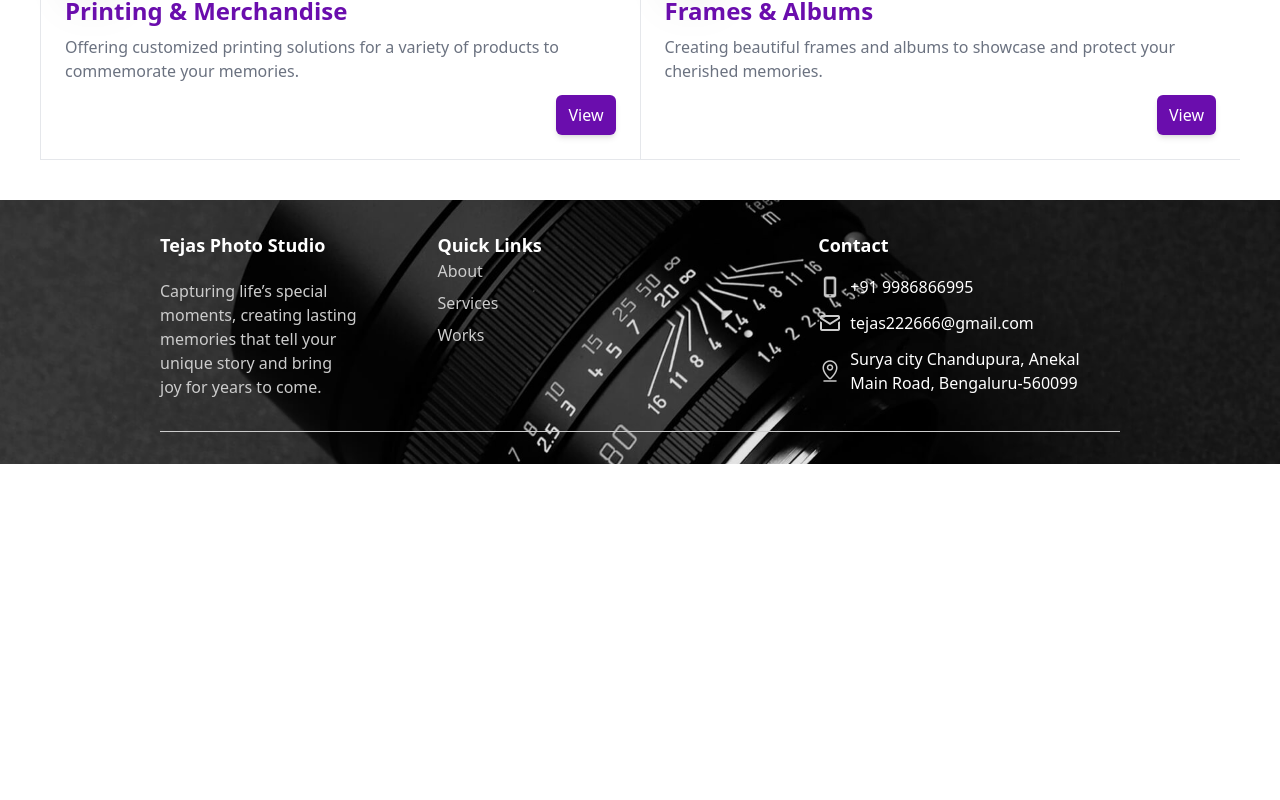
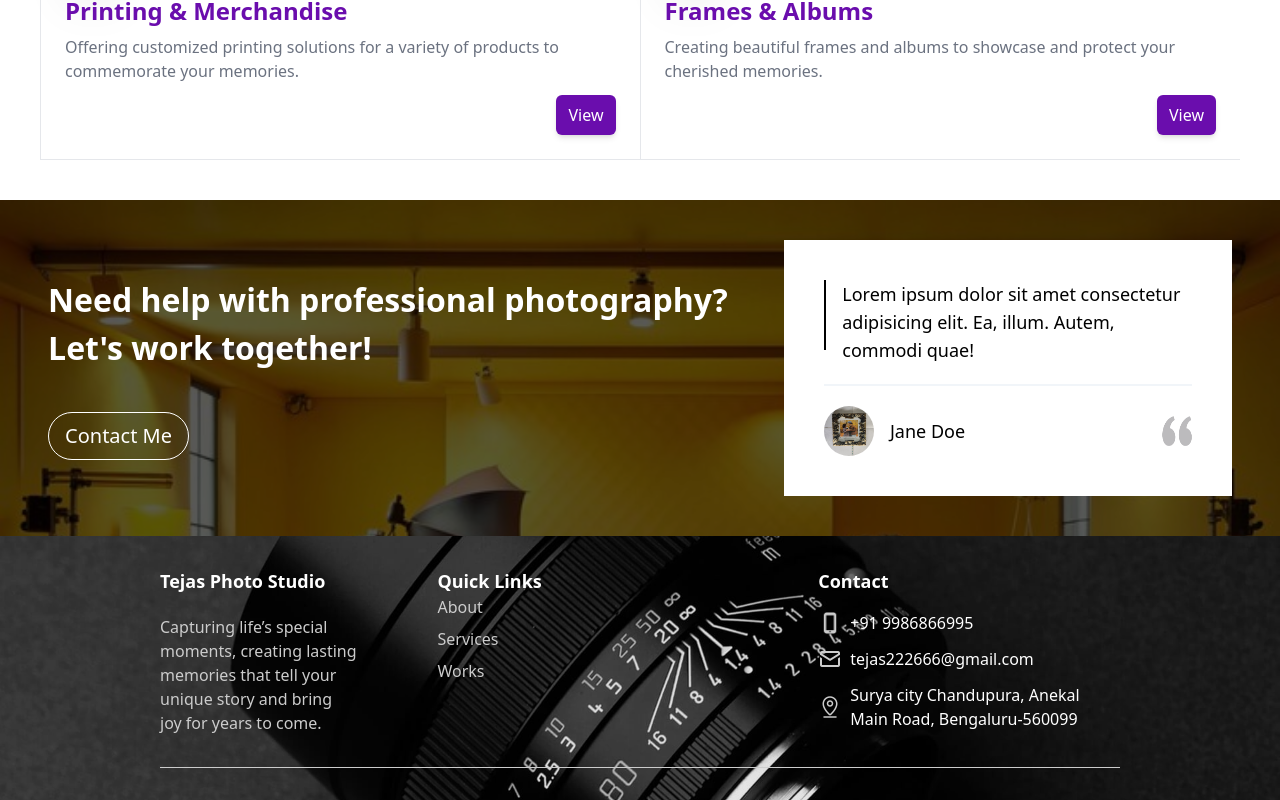
Before and after one commit to TejasNReddy/Tejas_digital_studio, a React (Vite) app: page / in a window 1280 px wide. Shown: the part 1983-2783 px from the top of the page. Before the commit the page ends 2447 px from the top, so only its background shows below. Built offline with nearby package versions, Linux system fonts and the light colour scheme.

Commit message:
all done

```diff
--- a/src/Pages/Home.tsx
+++ b/src/Pages/Home.tsx
@@ -1,14 +1,14 @@
 import Hero from "../Components/Home/Hero/Hero";
 import About from "../Components/Home/About/About";
 import Service from "../Components/Home/Services/Service";
-// import Testimonial from "../Components/testimonial/Testimonial";
+import Testimonial from "../Components/testimonial/Testimonial";
 const Home: React.FC = () => {
   return (
         <main  className="overflow-x-hidden">
           <Hero />
           <About />
           <Service />
-          {/* <Testimonial/> */}
+          <Testimonial/>
         </main>
   );
 };
```
